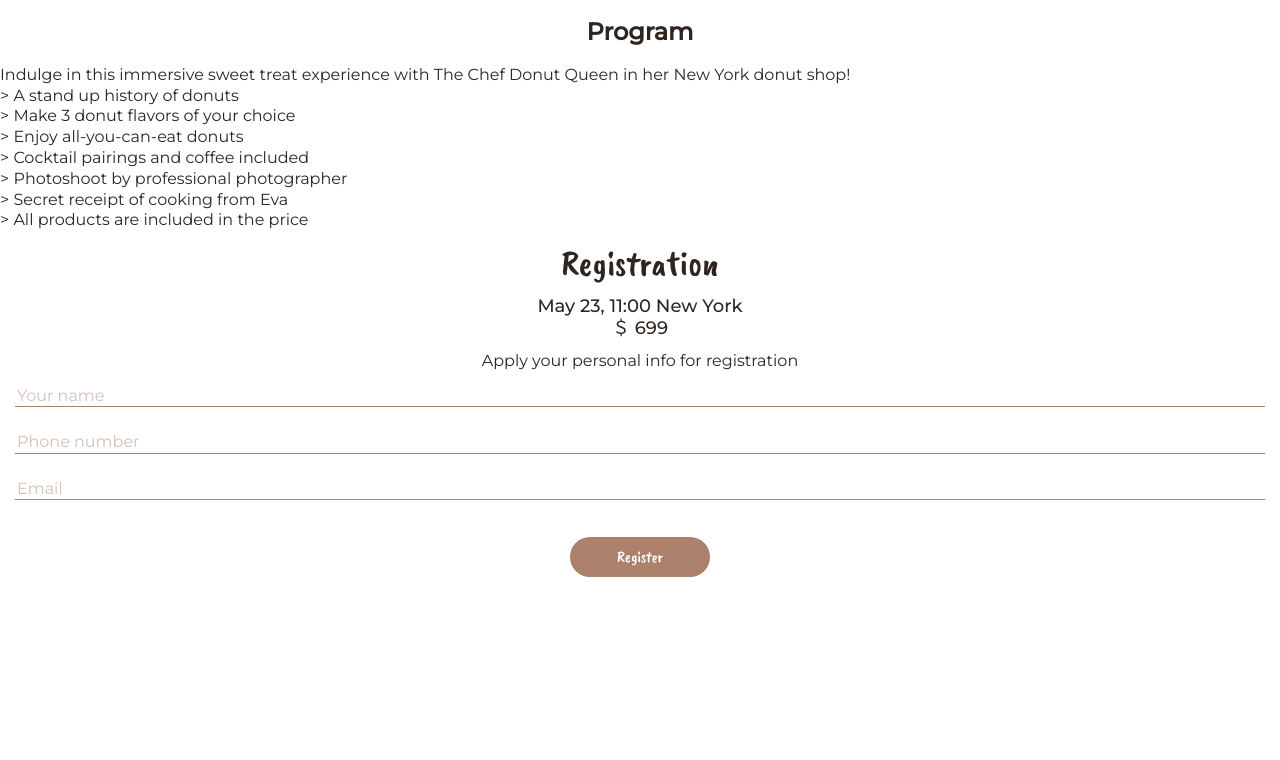
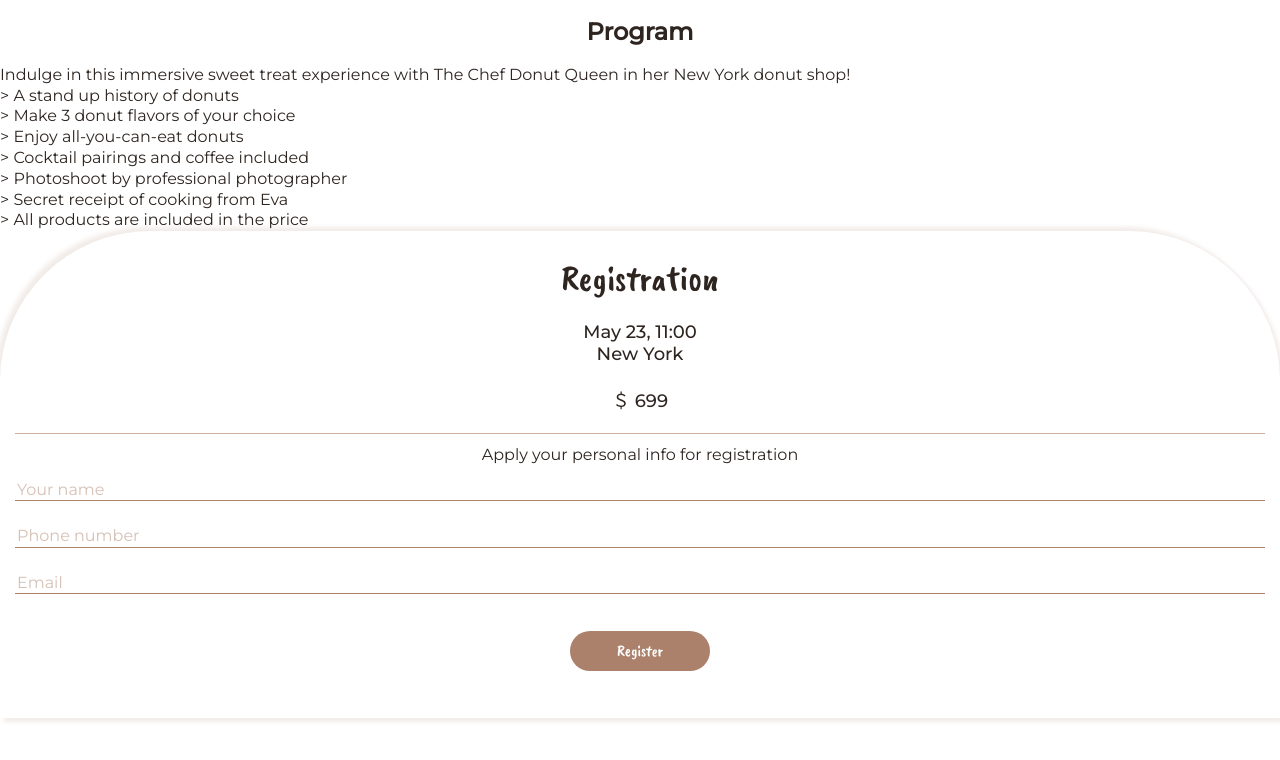
Before and after one commit to bezdarshadow/minions, a website built with Parcel: page src/index.html in a window 1280 px wide. Built offline with nearby package versions, Linux system fonts and the light colour scheme.

Commit message:
Доделал стилизацию мобильной регистрации

```diff
--- a/src/partials/registration.html
+++ b/src/partials/registration.html
@@ -1,5 +1,5 @@
 <section class="registration">
-    <div class="container">
+    <div class=" registration-wrapper container">
         <div class="registration-header">
             <h2 class="registration-header__title title">Registration</h2>
             <p class="registration-header__subtitle">
--- a/src/sass/components/_registration.scss
+++ b/src/sass/components/_registration.scss
@@ -2,14 +2,32 @@
     text-align: center;
 }
 
-
+.registration-wrapper{
+    background-color: var(--main-bg-color);
+    padding-top: 15px;
+    padding-bottom: 47px;
+    border-top-left-radius: 150px;
+    border-top-right-radius: 150px;
+    box-shadow: -4px -4px 4px rgba(171, 129, 108, 0.15), 4px 4px 4px rgba(171, 129, 108, 0.15);
+}
 .registration-header {
+    padding-bottom: 20px;
     margin-bottom: 11px;
+    border-bottom: 1px solid rgba(158, 96, 65, 0.5);
+    &__title{
+        margin-bottom: 11px;
+    }
     &__subtitle{
     font-weight: 500;
     font-size: 18px;
     line-height: 1.22;
+    margin-bottom: 25px;
     }
+
+    &__datatime{
+        display: block;
+    }
+
     &__text{
     font-weight: 500;
     font-size: 18px;
@@ -29,6 +47,7 @@
     }
 
     &__input{
+        background-color: transparent;
         width: 100%;
         border: 0;
         border-bottom: 1px solid var(--accent-text-color);
```
